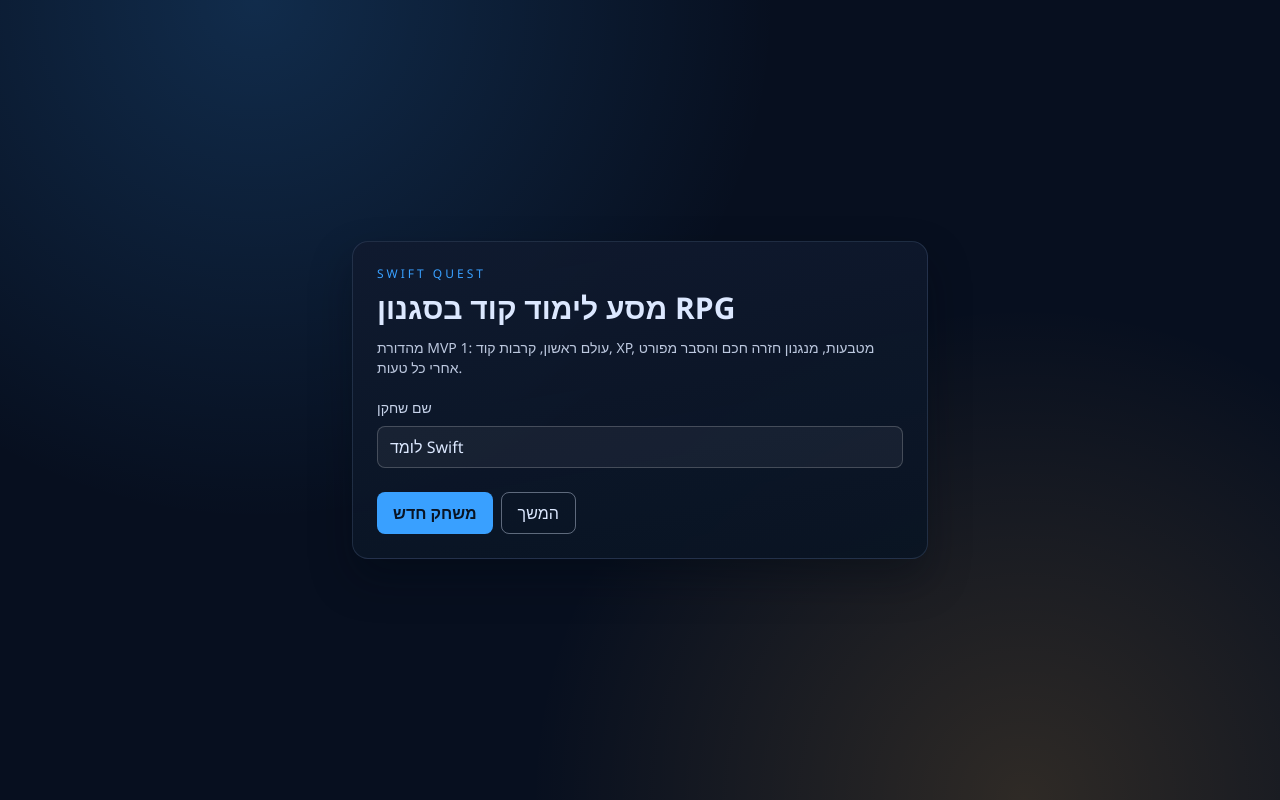
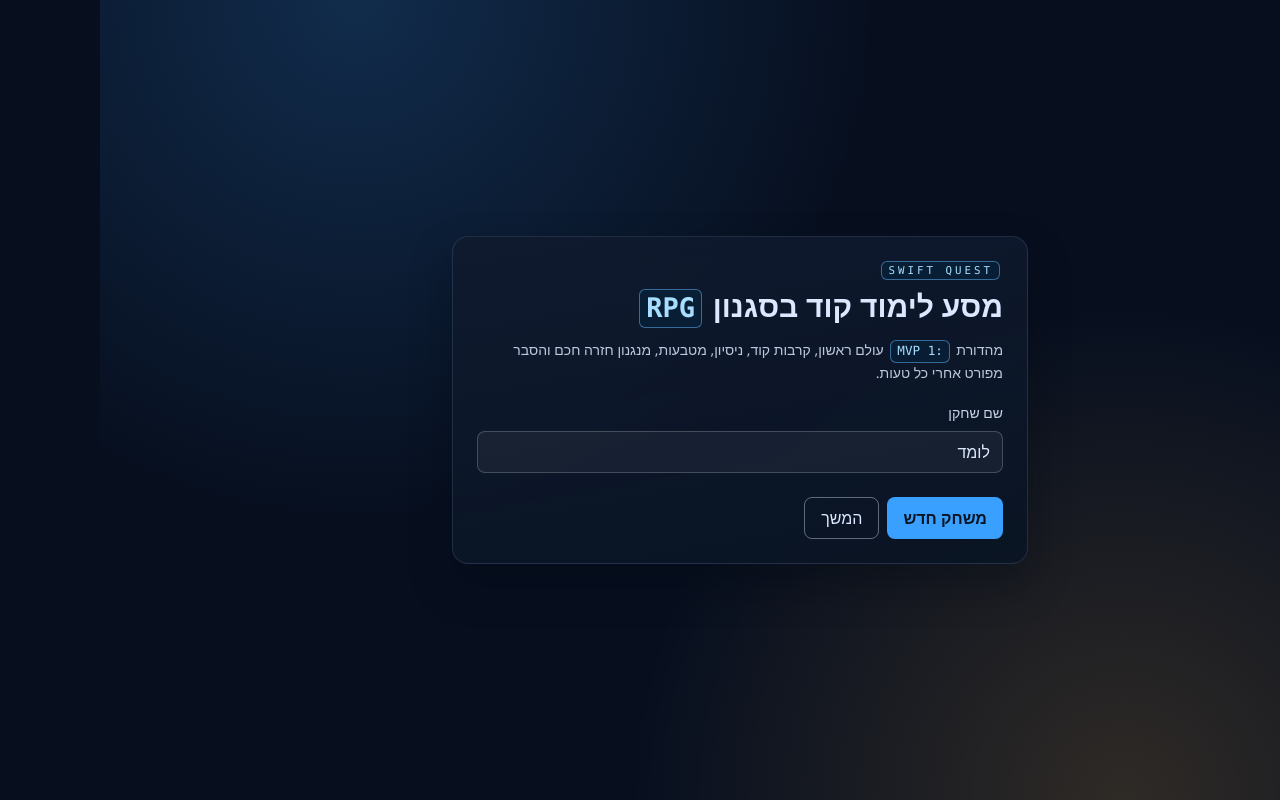
Before and after one commit to vaulin70880798/swift-quest, a Next.js app: page / in a window 1280 px wide. Built offline with nearby package versions, Linux system fonts and the light colour scheme.

Commit message:
Add RTL layout, mixed-language chips, and code syntax colors

```diff
--- a/src/app/globals.css
+++ b/src/app/globals.css
@@ -19,6 +19,8 @@
     #070f1f;
   color: #f2f6ff;
   min-height: 100vh;
+  direction: rtl;
+  text-align: right;
 }
 
 button {
@@ -35,3 +37,54 @@
   border: 1px solid rgba(163, 194, 255, 0.14);
   box-shadow: 0 20px 40px rgba(4, 9, 18, 0.35);
 }
+
+.mixed-text {
+  unicode-bidi: plaintext;
+}
+
+.mixed-text__en {
+  display: inline-flex;
+  direction: ltr;
+  unicode-bidi: isolate;
+  text-align: left;
+  margin-inline: 0.16rem;
+  padding: 0.03rem 0.4rem;
+  border-radius: 0.38rem;
+  border: 1px solid rgba(99, 186, 255, 0.5);
+  background: rgba(7, 34, 59, 0.65);
+  color: #a7deff;
+  font-family: "JetBrains Mono", "SFMono-Regular", Menlo, monospace;
+  font-size: 0.9em;
+}
+
+.code-token-plain {
+  color: #e2efff;
+}
+
+.code-token-keyword {
+  color: #8fb2ff;
+}
+
+.code-token-type {
+  color: #6de4d4;
+}
+
+.code-token-string {
+  color: #8de58a;
+}
+
+.code-token-number {
+  color: #ffbd85;
+}
+
+.code-token-comment {
+  color: #7a8aa3;
+}
+
+.code-token-function {
+  color: #ffd479;
+}
+
+.code-token-attribute {
+  color: #d2a5ff;
+}
--- a/src/app/layout.tsx
+++ b/src/app/layout.tsx
@@ -12,7 +12,7 @@
   children: React.ReactNode;
 }>) {
   return (
-    <html lang="he">
+    <html lang="he" dir="rtl">
       <body>{children}</body>
     </html>
   );
--- a/src/components/code-snippet.tsx
+++ b/src/components/code-snippet.tsx
@@ -2,9 +2,152 @@
 
 import { useMemo, useState } from "react";
 
+import { MixedText } from "@/components/mixed-text";
+
 interface CodeSnippetProps {
   code: string;
   language: "swift" | "swiftui";
+}
+
+type TokenClass =
+  | "code-token-plain"
+  | "code-token-keyword"
+  | "code-token-type"
+  | "code-token-string"
+  | "code-token-number"
+  | "code-token-comment"
+  | "code-token-function"
+  | "code-token-attribute";
+
+interface HighlightToken {
+  text: string;
+  className: TokenClass;
+}
+
+const SWIFT_KEYWORDS = new Set([
+  "let",
+  "var",
+  "if",
+  "else",
+  "guard",
+  "switch",
+  "case",
+  "default",
+  "for",
+  "in",
+  "while",
+  "repeat",
+  "break",
+  "continue",
+  "func",
+  "return",
+  "print",
+  "import",
+  "struct",
+  "class",
+  "protocol",
+  "extension",
+  "init",
+  "deinit",
+  "mutating",
+  "override",
+  "final",
+  "try",
+  "throw",
+  "throws",
+  "do",
+  "catch",
+  "async",
+  "await",
+  "nil",
+  "true",
+  "false",
+]);
+
+const SWIFT_TYPES = new Set([
+  "String",
+  "Int",
+  "Double",
+  "Bool",
+  "Array",
+  "Dictionary",
+  "Set",
+  "View",
+  "Text",
+  "NavigationStack",
+  "Task",
+  "MainActor",
+]);
+
+const TOKEN_REGEX =
+  /(\/\/.*$|"(?:\\.|[^"\\])*"|@[A-Za-z_]\w*|\b\d+(?:\.\d+)?\b|\b[A-Za-z_]\w*\b|[^\s])/g;
+
+function classifyToken(token: string, line: string, tokenStart: number): TokenClass {
+  if (token.startsWith("//")) {
+    return "code-token-comment";
+  }
+  if (token.startsWith("\"") && token.endsWith("\"")) {
+    return "code-token-string";
+  }
+  if (token.startsWith("@")) {
+    return "code-token-attribute";
+  }
+  if (/^\d+(?:\.\d+)?$/.test(token)) {
+    return "code-token-number";
+  }
+  if (SWIFT_KEYWORDS.has(token)) {
+    return "code-token-keyword";
+  }
+  if (SWIFT_TYPES.has(token)) {
+    return "code-token-type";
+  }
+  if (/^[A-Za-z_]\w*$/.test(token)) {
+    const nextCharacter = line[tokenStart + token.length];
+    if (nextCharacter === "(") {
+      return "code-token-function";
+    }
+  }
+  return "code-token-plain";
+}
+
+function highlightLine(line: string): HighlightToken[] {
+  const tokens: HighlightToken[] = [];
+  let lastIndex = 0;
+
+  for (const match of line.matchAll(TOKEN_REGEX)) {
+    const start = match.index ?? 0;
+    const tokenText = match[0] ?? "";
+
+    if (start > lastIndex) {
+      tokens.push({
+        text: line.slice(lastIndex, start),
+        className: "code-token-plain",
+      });
+    }
+
+    tokens.push({
+      text: tokenText,
+      className: classifyToken(tokenText, line, start),
+    });
+
+    lastIndex = start + tokenText.length;
+  }
+
+  if (lastIndex < line.length) {
+    tokens.push({
+      text: line.slice(lastIndex),
+      className: "code-token-plain",
+    });
+  }
+
+  if (tokens.length === 0) {
+    tokens.push({
+      text: " ",
+      className: "code-token-plain",
+    });
+  }
+
+  return tokens;
 }
 
 export function CodeSnippet({ code, language }: CodeSnippetProps) {
@@ -12,6 +155,10 @@
   const [copied, setCopied] = useState(false);
 
   const normalized = useMemo(() => code.trim(), [code]);
+  const highlightedLines = useMemo(
+    () => normalized.split("\n").map((line) => highlightLine(line)),
+    [normalized],
+  );
 
   const onCopy = async () => {
     try {
@@ -26,7 +173,7 @@
   return (
     <div className="rounded-xl border border-white/15 bg-black/30 p-3">
       <div className="mb-2 flex items-center justify-between text-xs text-fog/80">
-        <span>{language === "swiftui" ? "קטע קוד SwiftUI" : "קטע קוד Swift"}</span>
+        <MixedText text={language === "swiftui" ? "קטע קוד SwiftUI" : "קטע קוד Swift"} />
         <div className="flex gap-2">
           <button
             className="rounded-md border border-sky/40 px-2 py-1 text-fog hover:bg-sky/10"
@@ -45,11 +192,22 @@
         </div>
       </div>
       <pre
-        className={`overflow-x-auto rounded-lg bg-[#04101f] p-3 text-sm leading-6 text-[#dbf5ff] ${
+        dir="ltr"
+        className={`overflow-x-auto rounded-lg bg-[#04101f] p-3 text-sm leading-6 ${
           expanded ? "max-h-[420px]" : "max-h-[220px]"
         } overflow-y-auto`}
       >
-        <code>{normalized}</code>
+        <code dir="ltr" className="block text-left">
+          {highlightedLines.map((line, lineIndex) => (
+            <span key={`line-${lineIndex}`} className="block whitespace-pre">
+              {line.map((token, tokenIndex) => (
+                <span key={`line-${lineIndex}-token-${tokenIndex}`} className={token.className}>
+                  {token.text}
+                </span>
+              ))}
+            </span>
+          ))}
+        </code>
       </pre>
     </div>
   );
--- /dev/null
+++ b/src/components/mixed-text.tsx
@@ -0,0 +1,61 @@
+"use client";
+
+import { Fragment, ReactNode } from "react";
+
+type MixedTextTag = "span" | "p" | "div" | "h1" | "h2" | "h3";
+
+interface MixedTextProps {
+  text: string;
+  as?: MixedTextTag;
+  className?: string;
+}
+
+const ENGLISH_RUN_REGEX =
+  /([A-Za-z][A-Za-z0-9_@#().,%:+\-*/=<>!?$[\]{}|&]*(?:\s+[A-Za-z0-9_@#().,%:+\-*/=<>!?$[\]{}|&]+)*)/g;
+
+function renderMixedText(text: string): ReactNode[] {
+  const chunks: ReactNode[] = [];
+  let lastIndex = 0;
+
+  const pushPlainWithLineBreaks = (plain: string, keyPrefix: string) => {
+    const lines = plain.split("\n");
+    lines.forEach((line, index) => {
+      if (line) {
+        chunks.push(
+          <Fragment key={`${keyPrefix}-line-${index}`}>{line}</Fragment>,
+        );
+      }
+      if (index < lines.length - 1) {
+        chunks.push(<br key={`${keyPrefix}-br-${index}`} />);
+      }
+    });
+  };
+
+  for (const match of text.matchAll(ENGLISH_RUN_REGEX)) {
+    const start = match.index ?? 0;
+    const englishChunk = match[0] ?? "";
+
+    if (start > lastIndex) {
+      pushPlainWithLineBreaks(text.slice(lastIndex, start), `plain-${start}`);
+    }
+
+    chunks.push(
+      <span key={`en-${start}`} className="mixed-text__en" dir="ltr">
+        {englishChunk}
+      </span>,
+    );
+
+    lastIndex = start + englishChunk.length;
+  }
+
+  if (lastIndex < text.length) {
+    pushPlainWithLineBreaks(text.slice(lastIndex), `plain-tail-${lastIndex}`);
+  }
+
+  return chunks;
+}
+
+export function MixedText({ text, as = "span", className }: MixedTextProps) {
+  const Tag = as;
+  return <Tag className={`mixed-text ${className ?? ""}`.trim()}>{renderMixedText(text)}</Tag>;
+}
--- a/src/components/swift-quest-app.tsx
+++ b/src/components/swift-quest-app.tsx
@@ -4,6 +4,7 @@
 
 import { CodeSnippet } from "@/components/code-snippet";
 import { ExplanationModal } from "@/components/explanation-modal";
+import { MixedText } from "@/components/mixed-text";
 import { worlds } from "@/lib/curriculum";
 import {
   applyAnswer,
@@ -106,7 +107,7 @@
 
 export function SwiftQuestApp() {
   const [player, setPlayer] = useState<Player | null>(null);
-  const [nameInput, setNameInput] = useState("לומד Swift");
+  const [nameInput, setNameInput] = useState("לומד");
   const [screen, setScreen] = useState<Screen>("welcome");
   const [battle, setBattle] = useState<BattleState | null>(null);
   const [summary, setSummary] = useState<SessionSummary | null>(null);
@@ -208,7 +209,7 @@
   }, [player]);
 
   const onNewGame = () => {
-    const nextPlayer = createInitialPlayer(nameInput.trim() || "לומד Swift");
+    const nextPlayer = createInitialPlayer(nameInput.trim() || "לומד");
     setPlayer(nextPlayer);
     setSummary(null);
     setBattle(null);
@@ -434,11 +435,13 @@
     return (
       <main className="mx-auto flex min-h-screen max-w-5xl items-center justify-center px-4 py-12">
         <section className="card w-full max-w-xl rounded-2xl p-6">
-          <p className="text-xs uppercase tracking-[0.25em] text-sky">Swift Quest</p>
-          <h1 className="mt-2 text-3xl font-semibold text-fog">מסע לימוד קוד בסגנון RPG</h1>
-          <p className="mt-3 text-sm text-fog/85">
-            מהדורת MVP 1: עולם ראשון, קרבות קוד, XP, מטבעות, מנגנון חזרה חכם והסבר מפורט אחרי כל טעות.
-          </p>
+          <MixedText text="Swift Quest" as="p" className="text-xs uppercase tracking-[0.25em] text-sky" />
+          <MixedText text="מסע לימוד קוד בסגנון RPG" as="h1" className="mt-2 text-3xl font-semibold text-fog" />
+          <MixedText
+            text="מהדורת MVP 1: עולם ראשון, קרבות קוד, ניסיון, מטבעות, מנגנון חזרה חכם והסבר מפורט אחרי כל טעות."
+            as="p"
+            className="mt-3 text-sm text-fog/85"
+          />
 
           <label className="mt-5 block text-sm text-fog/90" htmlFor="nameInput">
             שם שחקן
@@ -482,11 +485,11 @@
         <div className="flex flex-wrap items-center justify-between gap-3">
           <div>
             <p className="text-xs uppercase tracking-[0.2em] text-sky">בסיס הבית</p>
-            <h1 className="text-2xl font-semibold text-fog">{player.username}</h1>
+            <MixedText text={player.username} as="h1" className="text-2xl font-semibold text-fog" />
           </div>
           <div className="flex flex-wrap gap-2 text-sm">
             <span className="rounded-lg border border-fog/25 px-3 py-1">רמה {player.level}</span>
-            <span className="rounded-lg border border-fog/25 px-3 py-1">XP {player.xp}</span>
+            <span className="rounded-lg border border-fog/25 px-3 py-1">ניסיון {player.xp}</span>
             <span className="rounded-lg border border-fog/25 px-3 py-1">מטבעות {player.coins}</span>
             <span className="rounded-lg border border-fog/25 px-3 py-1">רצף {player.streak}</span>
           </div>
@@ -496,7 +499,7 @@
       {screen === "home" ? (
         <section className="grid gap-4 lg:grid-cols-[1.6fr_1fr]">
           <article className="card rounded-2xl p-5">
-            <h2 className="text-xl font-semibold text-fog">מרכז הפיקוד של Swift Quest</h2>
+            <MixedText text="מרכז הפיקוד של Swift Quest" as="h2" className="text-xl font-semibold text-fog" />
             <p className="mt-2 text-sm text-fog/80">
               לולאה מומלצת לסשן של 15-20 דקות: חזרה קצרה, שלב קרב, תגמול וסיכום.
             </p>
@@ -514,7 +517,7 @@
                 onClick={startReviewBattle}
                 type="button"
               >
-                מצב חזרה (Review)
+                <MixedText text="מצב חזרה (Review)" />
               </button>
               <button
                 className="rounded-lg border border-fog/40 px-4 py-2 text-fog hover:bg-fog/10"
@@ -535,7 +538,7 @@
                 onClick={() => setScreen("library")}
                 type="button"
               >
-                ספריית Codex
+                <MixedText text="ספריית Codex" />
               </button>
               <button
                 className="rounded-lg border border-fog/40 px-4 py-2 text-fog hover:bg-fog/10"
@@ -550,7 +553,7 @@
               <div className="mt-5 rounded-xl border border-sky/35 bg-sky/10 p-4">
                 <p className="text-sm font-semibold text-sky">הסשן האחרון</p>
                 <p className="mt-1 text-sm text-fog">
-                  {summary.correctAnswers}/{summary.totalQuestions} נכונות | XP +{summary.xpEarned} | מטבעות +{summary.coinsEarned}
+                  {summary.correctAnswers}/{summary.totalQuestions} נכונות | ניסיון +{summary.xpEarned} | מטבעות +{summary.coinsEarned}
                 </p>
                 <p className="mt-2 text-xs text-fog/80">זכור את קטע הקוד הזה:</p>
                 <CodeSnippet code={summary.memorySnippet} language="swift" />
@@ -607,13 +610,13 @@
                   }`}
                 >
                   <p className="text-xs uppercase tracking-widest text-fog/70">עולם {world.id}</p>
-                  <h3 className="mt-1 text-lg font-semibold text-fog">{world.name}</h3>
-                  <p className="mt-1 text-sm text-fog/80">{world.description}</p>
+                  <MixedText text={world.name} as="h3" className="mt-1 text-lg font-semibold text-fog" />
+                  <MixedText text={world.description} as="p" className="mt-1 text-sm text-fog/80" />
 
                   <div className="mt-3 flex flex-wrap gap-1 text-xs text-fog/75">
                     {world.topicCoverage.slice(0, 3).map((topic) => (
                       <span key={topic} className="rounded-full border border-white/15 px-2 py-1">
-                        {topic}
+                        <MixedText text={topic} />
                       </span>
                     ))}
                   </div>
@@ -637,10 +640,13 @@
         <section className="space-y-4">
           <div className="card rounded-2xl p-4">
             <div className="flex flex-wrap items-center justify-between gap-2 text-sm">
-              <p className="text-fog/80">
-                {battle.mode === "review" ? "קרב חזרה" : "קרב עולם"} | שאלה {battle.currentIndex + 1}/
-                {battle.questions.length}
-              </p>
+              <MixedText
+                text={`${battle.mode === "review" ? "קרב חזרה" : "קרב עולם"} | שאלה ${
+                  battle.currentIndex + 1
+                }/${battle.questions.length}`}
+                as="p"
+                className="text-fog/80"
+              />
               <button
                 className="rounded-lg border border-fog/35 px-3 py-1 text-fog hover:bg-fog/10"
                 onClick={() => {
@@ -655,10 +661,16 @@
           </div>
 
           <article className="card rounded-2xl p-5">
-            <p className="text-xs uppercase tracking-wide text-amber">
-              {currentQuestion.topic} · {currentQuestion.difficulty}
-            </p>
-            <h2 className="mt-2 text-xl font-semibold text-fog">{currentQuestion.questionText}</h2>
+            <MixedText
+              text={`${currentQuestion.topic} · ${currentQuestion.difficulty}`}
+              as="p"
+              className="text-xs uppercase tracking-wide text-amber"
+            />
+            <MixedText
+              text={currentQuestion.questionText}
+              as="h2"
+              className="mt-2 text-xl font-semibold text-fog"
+            />
 
             {currentQuestion.codeSnippet ? (
               <div className="mt-4">
@@ -673,12 +685,12 @@
               {currentQuestion.options.map((option, index) => (
                 <button
                   key={`${currentQuestion.id}-${option}`}
-                  className="rounded-lg border border-white/15 bg-white/5 px-3 py-3 text-left text-sm text-fog transition hover:border-sky/40 hover:bg-sky/10"
+                  className="rounded-lg border border-white/15 bg-white/5 px-3 py-3 text-right text-sm text-fog transition hover:border-sky/40 hover:bg-sky/10"
                   onClick={() => onPickAnswer(index)}
                   type="button"
                   disabled={Boolean(battle.pendingExplanation)}
                 >
-                  {index + 1}. {option}
+                  <MixedText text={`${index + 1}. ${option}`} />
                 </button>
               ))}
             </div>
@@ -706,7 +718,7 @@
 
           <div className="mt-4 grid gap-3 md:grid-cols-3">
             <div className="rounded-xl border border-sky/30 bg-sky/10 p-3 text-sm">
-              <p className="text-fog/80">XP שנצבר</p>
+              <p className="text-fog/80">ניסיון שנצבר</p>
               <p className="text-xl font-semibold text-sky">+{summary.xpEarned}</p>
             </div>
             <div className="rounded-xl border border-amber/30 bg-amber/10 p-3 text-sm">
@@ -715,12 +727,16 @@
             </div>
             <div className="rounded-xl border border-mint/30 bg-mint/10 p-3 text-sm">
               <p className="text-fog/80">נושאים חלשים</p>
-              <p className="text-sm text-fog">{summary.weakTopics.join(", ") || "אין כרגע"}</p>
+              <MixedText
+                text={summary.weakTopics.join(", ") || "אין כרגע"}
+                as="p"
+                className="text-sm text-fog"
+              />
             </div>
           </div>
 
           <div className="mt-4 rounded-xl border border-white/15 bg-white/5 p-3">
-            <p className="text-sm font-semibold text-fog">Snippet לזכירה</p>
+            <p className="text-sm font-semibold text-fog">קטע קוד לזכירה</p>
             <CodeSnippet code={summary.memorySnippet} language="swift" />
           </div>
 
@@ -810,10 +826,16 @@
                 <article key={question.id} className="rounded-xl border border-white/15 bg-white/5 p-4">
                   <div className="flex flex-wrap items-start justify-between gap-2">
                     <div>
-                      <p className="text-xs uppercase tracking-wide text-amber">
-                        {question.topic} · {question.difficulty}
-                      </p>
-                      <h3 className="mt-1 text-base font-semibold text-fog">{question.questionText}</h3>
+                      <MixedText
+                        text={`${question.topic} · ${question.difficulty}`}
+                        as="p"
+                        className="text-xs uppercase tracking-wide text-amber"
+                      />
+                      <MixedText
+                        text={question.questionText}
+                        as="h3"
+                        className="mt-1 text-base font-semibold text-fog"
+                      />
                     </div>
                     <span className="rounded-full border border-white/20 px-3 py-1 text-xs text-fog/85">
                       {questionStateLabel(state)}
@@ -887,7 +909,7 @@
                 {masteryEntries.map((entry) => (
                   <div key={entry.topic}>
                     <div className="mb-1 flex items-center justify-between text-sm text-fog/90">
-                      <span>{entry.topic}</span>
+                      <MixedText text={entry.topic} />
                       <span>{entry.value}%</span>
                     </div>
                     <div className="h-2 rounded-full bg-white/10">
@@ -916,7 +938,7 @@
                       {formatSessionDate(session.endedAtISO)} · עולם {session.worldId}
                     </p>
                     <p className="mt-1 text-fog/75">
-                      {session.correctAnswers}/{session.totalQuestions} נכונות · +{session.xpEarned} XP · +{session.coinsEarned} מטבעות
+                      {session.correctAnswers}/{session.totalQuestions} נכונות · +{session.xpEarned} ניסיון · +{session.coinsEarned} מטבעות
                     </p>
                   </div>
                 ))}
@@ -929,7 +951,7 @@
       {screen === "library" ? (
         <section className="card rounded-2xl p-5">
           <div className="mb-4 flex items-center justify-between">
-            <h2 className="text-xl font-semibold text-fog">ספריית Codex</h2>
+            <MixedText text="ספריית Codex" as="h2" className="text-xl font-semibold text-fog" />
             <button
               className="rounded-lg border border-fog/35 px-3 py-2 text-sm text-fog hover:bg-fog/10"
               onClick={() => setScreen("home")}
@@ -942,14 +964,16 @@
           <div className="space-y-4">
             {codexLibrary.map((topic) => (
               <article key={topic.id} className="rounded-xl border border-white/15 bg-white/5 p-4">
-                <h3 className="text-lg font-semibold text-fog">{topic.title}</h3>
-                <p className="mt-1 text-sm text-fog/85">{topic.summary}</p>
+                <MixedText text={topic.title} as="h3" className="text-lg font-semibold text-fog" />
+                <MixedText text={topic.summary} as="p" className="mt-1 text-sm text-fog/85" />
 
                 <div className="mt-3">
                   <p className="mb-1 text-xs uppercase tracking-wide text-amber">טעויות נפוצות</p>
                   <ul className="space-y-1 text-sm text-fog/80">
                     {topic.commonMistakes.map((mistake) => (
-                      <li key={mistake}>- {mistake}</li>
+                      <li key={mistake}>
+                        <MixedText text={`- ${mistake}`} />
+                      </li>
                     ))}
                   </ul>
                 </div>
@@ -958,7 +982,11 @@
                   <CodeSnippet code={topic.snippet} language="swift" />
                 </div>
 
-                <p className="mt-3 text-xs text-fog/70">קשור לנושאים: {topic.related.join(" • ")}</p>
+                <MixedText
+                  text={`קשור לנושאים: ${topic.related.join(" • ")}`}
+                  as="p"
+                  className="mt-3 text-xs text-fog/70"
+                />
               </article>
             ))}
           </div>
```
Also changed, not shown: src/components/explanation-modal.tsx (+37 -27 lines), 1 other file (tests, documents, lock files or other folders).
